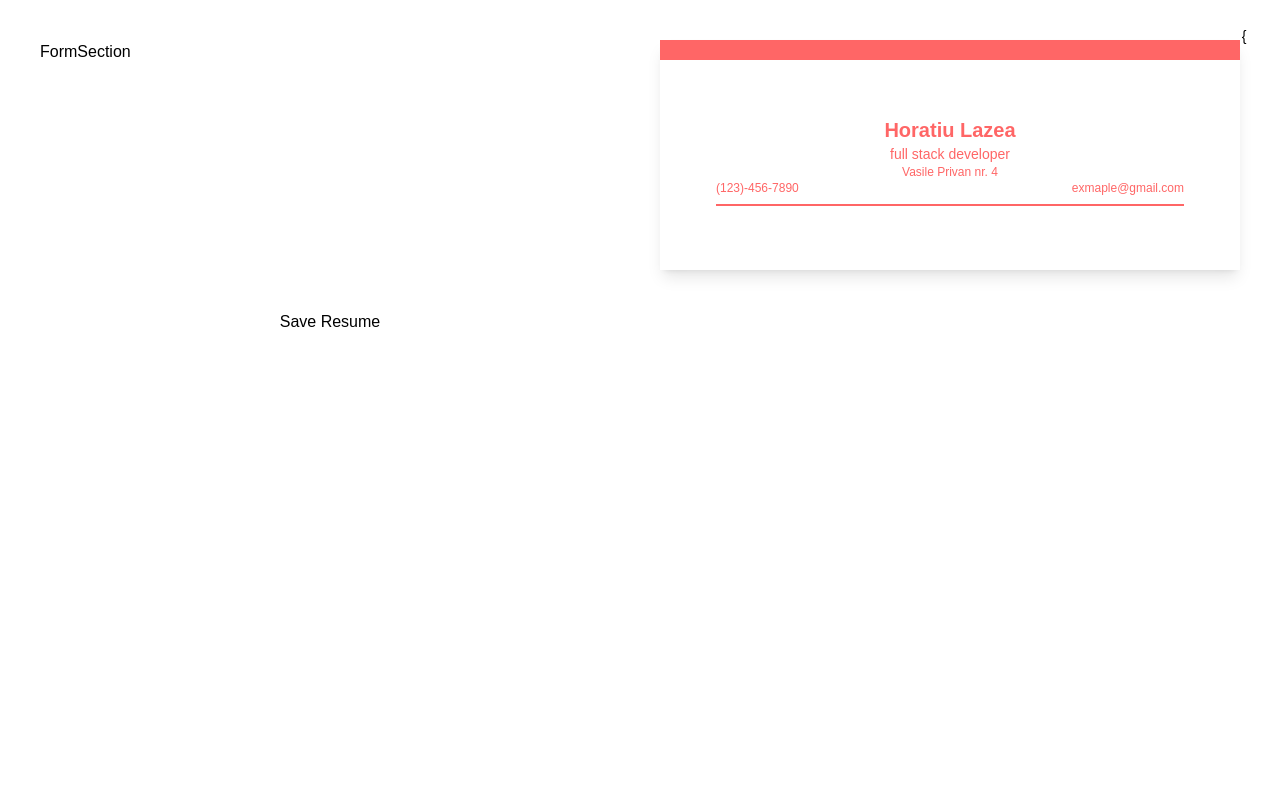
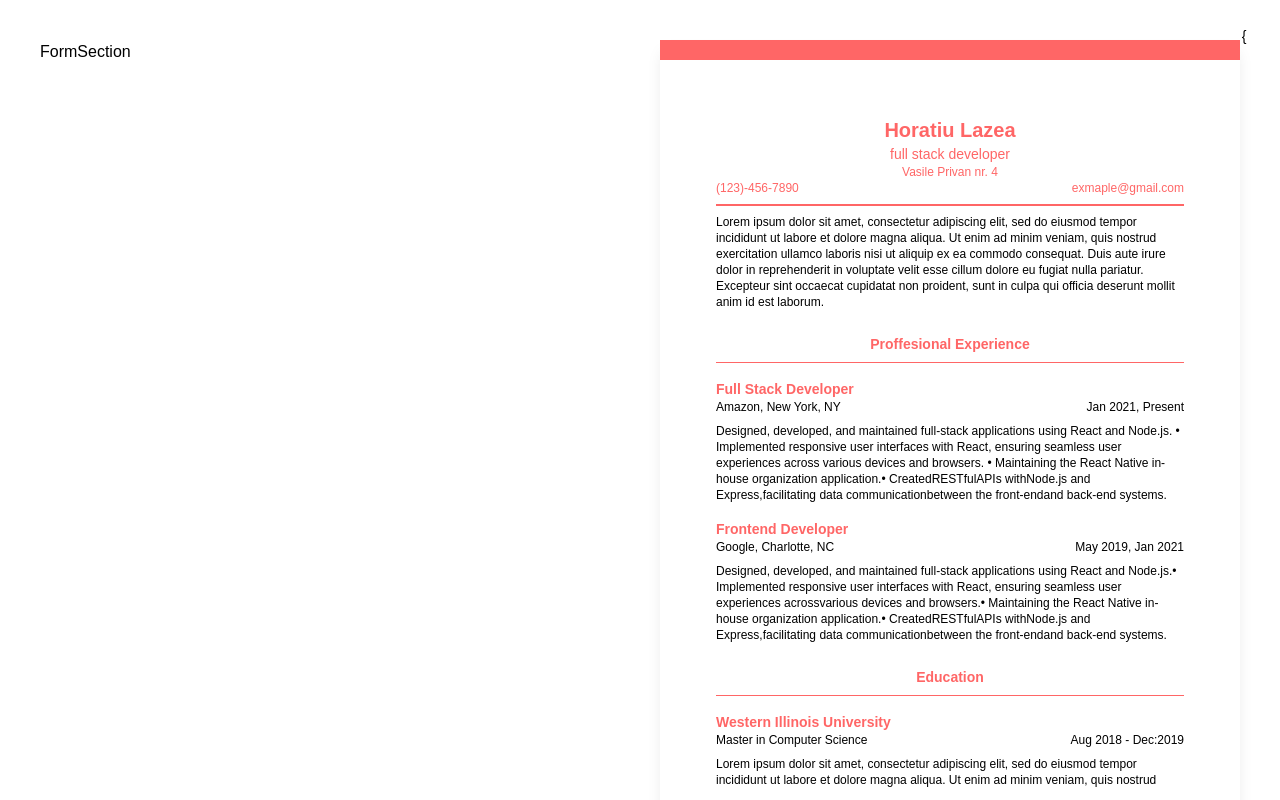
Before and after one commit to UserLH1/CV-generator, a React (Vite) app in the folder frontend/: page /dashboard/resume/1/edit in a window 1280 px wide. Built offline with nearby package versions, Linux system fonts and the light colour scheme; no server answers; sample sign-in values are in the browser's storage.

Commit message:
finished preview section

```diff
--- /dev/null
+++ b/frontend/src/components/resume/Preview/EducationalPreview.tsx
@@ -0,0 +1,35 @@
+const EducationalPreview = ({ resumeInfo }: { resumeInfo: any }) => {
+  return (
+    <div>
+      <div className="my-6">
+        <h2
+          className="text-center font-bold text-sm mb-2"
+          style={{ color: resumeInfo?.themeColor }}
+        >
+          Education
+        </h2>
+        <hr style={{ borderColor: resumeInfo?.themeColor }} className="mb-4" />
+        {resumeInfo.education.map((education: any, index: number) => (
+          <div key={index} className="my-4">
+            <h2
+              className="text-sm font-bold"
+              style={{ color: resumeInfo?.themeColor }}
+            >
+              {education?.universityName}
+            </h2>
+            <h2 className="text-xs flex justify-between">
+              {education?.degree} in {education?.major}
+              <span>
+                {education?.startDate} - {education?.endDate}
+              </span>
+            </h2>
+            <p className="text-xs my-2">{education?.description}</p>
+            <p className="text-xs my-2">{education?.educationSummary}</p>
+          </div>
+        ))}
+      </div>
+    </div>
+  );
+};
+
+export default EducationalPreview;
--- /dev/null
+++ b/frontend/src/components/resume/Preview/ExperiencePreview.tsx
@@ -0,0 +1,34 @@
+const ExperiencePreview = ({ resumeInfo }: { resumeInfo: any }) => {
+  return (
+    <div className="my-6">
+      <h2
+        className="text-center font-bold text-sm mb-2"
+        style={{ color: resumeInfo?.themeColor }}
+      >
+        Proffesional Experience
+      </h2>
+      <hr style={{ borderColor: resumeInfo?.themeColor }} className="mb-4" />
+
+      {resumeInfo?.experience.map((experience: any, index: number) => (
+        <div key={index} className="my-4">
+          <h2
+            className="text-sm font-bold"
+            style={{ color: resumeInfo?.themeColor }}
+          >
+            {experience?.title}
+          </h2>
+          <h2 className="text-xs flex justify-between">
+            {experience?.companyName}, {experience?.city}, {experience?.state}{" "}
+            <span>
+              {experience?.startDate},{" "}
+              {experience?.currentlyWorking ? "Present" : experience?.endDate}
+            </span>
+          </h2>
+          <p className="text-xs my-2">{experience?.workSummary}</p>
+        </div>
+      ))}
+    </div>
+  );
+};
+
+export default ExperiencePreview;
--- /dev/null
+++ b/frontend/src/components/resume/Preview/SkillPreview.tsx
@@ -0,0 +1,40 @@
+const SkillPreview = ({ resumeInfo }: { resumeInfo: any }) => {
+  return (
+    <div>
+      {" "}
+      <div className="my-6">
+        <h2
+          className="text-center font-bold text-sm mb-2"
+          style={{ color: resumeInfo?.themeColor }}
+        >
+          Skills
+        </h2>
+        <hr style={{ borderColor: resumeInfo?.themeColor }} className="mb-4" />
+
+        <div className="grid grid-cols-2 gap-3 my-4">
+          {resumeInfo?.skills.map((skill: any, index: number) => (
+            <div key={index} className="my-4 flex items-center justify-between">
+              <h2
+                className="text-xs font-bold"
+                style={{ color: resumeInfo?.themeColor }}
+              >
+                {skill?.name}
+              </h2>
+              <div className="h-2 bg-gray-200 w-[120px]">
+                <div
+                  className="h-2"
+                  style={{
+                    backgroundColor: resumeInfo?.themeColor,
+                    width: skill?.rating + "%",
+                  }}
+                ></div>
+              </div>
+            </div>
+          ))}
+        </div>
+      </div>
+    </div>
+  );
+};
+
+export default SkillPreview;
--- a/frontend/src/components/resume/Preview/SummaryPreview.tsx
+++ b/frontend/src/components/resume/Preview/SummaryPreview.tsx
@@ -1,5 +1,9 @@
-const SummaryPreview = () => {
-  return <div>SummaryPreview</div>;
+const SummaryPreview = ({ resumeInfo }: { resumeInfo: any }) => {
+  return (
+    <div>
+      <p className="text-xs ">{resumeInfo?.summary}</p>
+    </div>
+  );
 };
 
 export default SummaryPreview;
--- a/frontend/src/components/resume/PreviewSection.tsx
+++ b/frontend/src/components/resume/PreviewSection.tsx
@@ -1,6 +1,10 @@
 import { useContext } from "react";
 import { ResumeInfoContext } from "../../context/ResumeInfoContext";
+import EducationalPreview from "./Preview/EducationalPreview";
+import ExperiencePreview from "./Preview/ExperiencePreview";
 import PersonalDetailPreview from "./Preview/PersonalDetailPreview";
+import SkillPreview from "./Preview/SkillPreview";
+import SummaryPreview from "./Preview/SummaryPreview";
 
 const PreviewSection = () => {
   const { resumeInfo, setResumeInfo } = useContext(ResumeInfoContext)!;
@@ -12,9 +16,13 @@ const PreviewSection = () => {
       {/* Personal Details */}
       <PersonalDetailPreview resumeInfo={resumeInfo} />
       {/* Summary */}
+      <SummaryPreview resumeInfo={resumeInfo} />
       {/* Proffesional Exprerience */}
+      <ExperiencePreview resumeInfo={resumeInfo} />
       {/* Education */}
+      <EducationalPreview resumeInfo={resumeInfo} />
       {/* Skills */}
+      <SkillPreview resumeInfo={resumeInfo} />
     </div>
   );
 };
--- a/frontend/src/context/ResumeInfoContext.tsx
+++ b/frontend/src/context/ResumeInfoContext.tsx
@@ -11,7 +11,7 @@ interface ResumeInfo {
   phone: string;
   email: string;
   themeColor: string;
-  summery: string;
+  summary: string;
   experience: Array<{
     id: number;
     title: string;
@@ -21,7 +21,7 @@ interface ResumeInfo {
     startDate: string;
     endDate: string;
     currentlyWorking: boolean;
-    workSummery: string;
+    workSummary: string;
   }>;
   education: Array<{
     id: number;
--- a/frontend/src/data/dummy.tsx
+++ b/frontend/src/data/dummy.tsx
@@ -6,7 +6,7 @@ export default {
   phone: "(123)-456-7890",
   email: "exmaple@gmail.com",
   themeColor: "#ff6666",
-  summery:
+  summary:
     "Lorem ipsum dolor sit amet, consectetur adipiscing elit, sed do eiusmod tempor incididunt ut labore et dolore magna aliqua. Ut enim ad minim veniam, quis nostrud exercitation ullamco laboris nisi ut aliquip ex ea commodo consequat. Duis aute irure dolor in reprehenderit in voluptate velit esse cillum dolore eu fugiat nulla pariatur. Excepteur sint occaecat cupidatat non proident, sunt in culpa qui officia deserunt mollit anim id est laborum.",
   experience: [
     {
@@ -18,7 +18,7 @@ export default {
       startDate: "Jan 2021",
       endDate: "",
       currentlyWorking: true,
-      workSummery:
+      workSummary:
         " Designed, developed, and maintained full-stack applications using React and Node.js.\n" +
         "• Implemented responsive user interfaces with React, ensuring seamless user experiences across\n" +
         "various devices and browsers.\n" +
@@ -35,7 +35,7 @@ export default {
       startDate: "May 2019",
       endDate: "Jan 2021",
       currentlyWorking: false,
-      workSummery:
+      workSummary:
         " Designed, developed, and maintained full-stack applications using React and Node.js." +
         "• Implemented responsive user interfaces with React, ensuring seamless user experiences across" +
         "various devices and browsers." +
```
Also changed, not shown: frontend/src/components/resume/[resumeId]/EditResume.tsx (+5 -5 lines).
